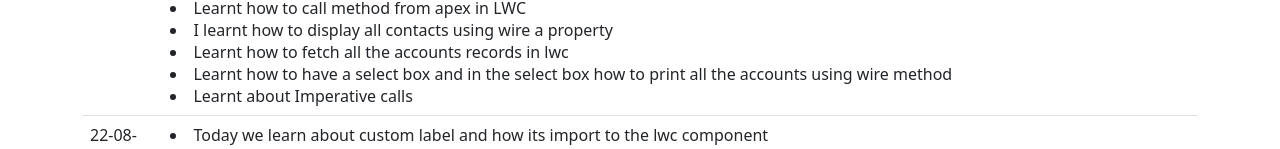
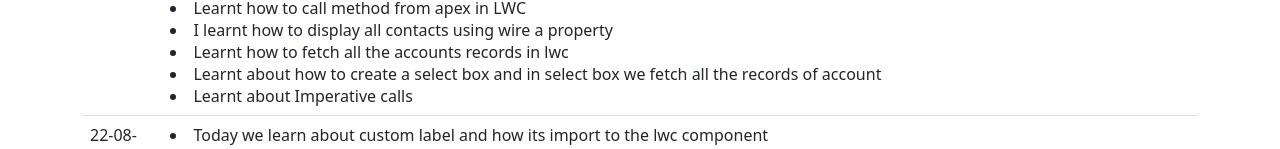
Before and after one commit to lucky-mrk/lucky-mrk.github.io, a plain HTML site: page Journal.html in a window 1280 px wide. Shown: the part 174-323 px from the top of the page. Drawn offline with nearby package versions, Linux system fonts and the light colour scheme.

Commit message:
Add files via upload

```diff
--- a/Journal.html
+++ b/Journal.html
@@ -25,7 +25,7 @@
 <li>Learnt how to call method from apex in LWC</li>
 <li>I learnt how to display all contacts using wire a property</li>
 <li>Learnt how to fetch all the accounts records in lwc</li>
-<li>Learnt how to have a select box and in the select box how to print all the accounts using wire method</li>
+<li>Learnt about how to create a select box and in select box we fetch all the records of account</li>
 <li>Learnt about Imperative calls</li>
 				</td>
 			</tr>
```
